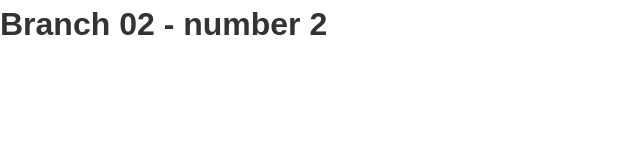
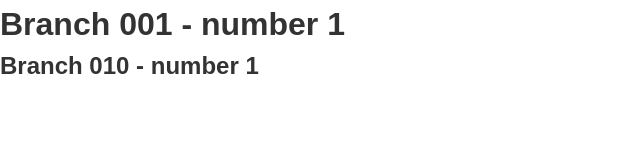
Before and after one commit to bpoc-russeljeff/test01, a plain HTML site: page index.html in a window 1280 px wide. Shown: the whole page, without its empty margins (0-640 px from the left). Drawn offline with nearby package versions, Linux system fonts and the light colour scheme.

Commit message:
change index.html

```diff
--- a/index.html
+++ b/index.html
@@ -231,7 +231,8 @@ html body table.view_tabsp td {
 </head>
 
 <body>
-    <h1>Branch 02 - number 2</h1>
+    <h1>Branch 001 - number 1</h1>
+    <h2>Branch 010 - number 1</h2>
 
 	<!-- ローディングアニメ -->
 	<div class="loader-wrap">
```
